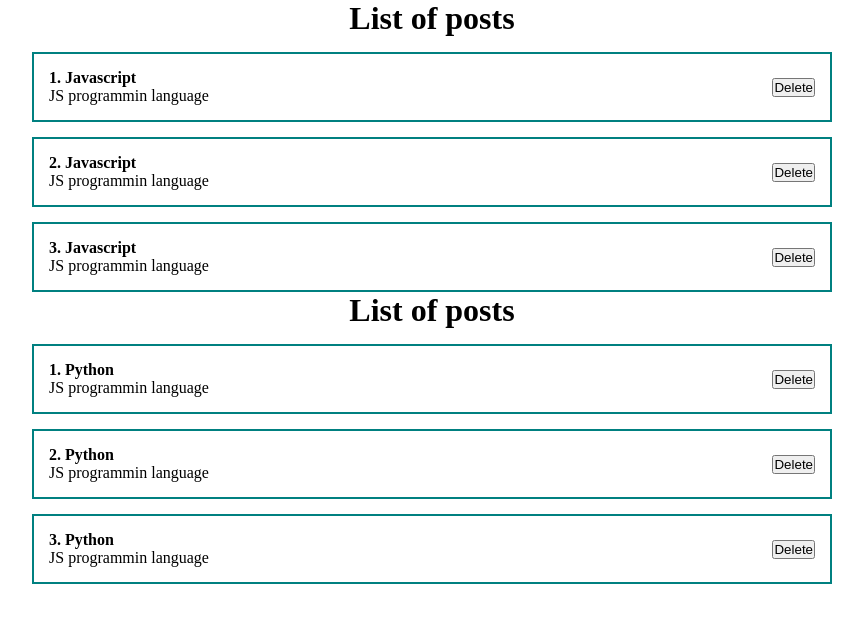
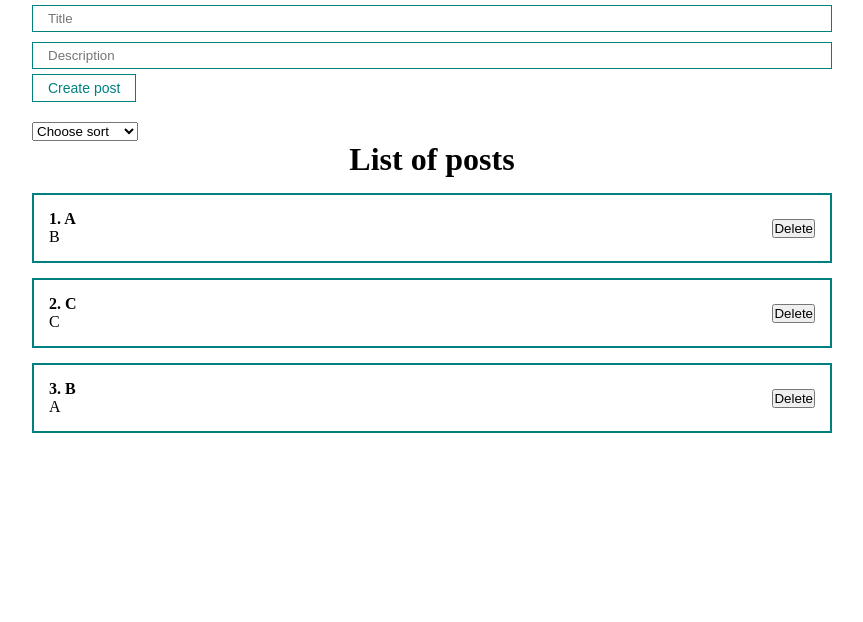
Before and after one commit to AlexanderKruk/ulbi-react-2021, a React (Create React App) app: page / in a window 1280 px wide. Shown: the top 622 px of the page, without its empty margins (208-1071 px from the left). Built offline with nearby package versions, Linux system fonts and the light colour scheme.

Commit message:
added mySelect and sorting logic

```diff
--- a/src/App.js
+++ b/src/App.js
@@ -1,24 +1,59 @@
 import { useState } from "react";
+import { PostForm } from "./components/PostForm";
 import { PostList } from "./components/PostList";
+import { MySelect } from "./components/UI/Select/MySelect";
 import "./styles/App.css";
 
 function App() {
   const [posts, setPosts] = useState([
-    { id: 1, title: "Javascript", description: "JS programmin language" },
-    { id: 2, title: "Javascript", description: "JS programmin language" },
-    { id: 3, title: "Javascript", description: "JS programmin language" },
+    { id: 1, title: "A", description: "B" },
+    { id: 2, title: "C", description: "C" },
+    { id: 3, title: "B", description: "A" },
   ]);
 
-  const [posts2, setPosts2] = useState([
-    { id: 1, title: "Python", description: "JS programmin language" },
-    { id: 2, title: "Python", description: "JS programmin language" },
-    { id: 3, title: "Python", description: "JS programmin language" },
-  ]);
+  const options = [
+    { value: "title", name: "By title" },
+    { value: "description", name: "By description" },
+  ];
+
+  const [selectedValue, setSelectedValue] = useState("");
+
+  const addPost = (e, post) => {
+    e.preventDefault();
+    setPosts([...posts, { ...post, id: Date.now() }]);
+  };
+
+  const deletePost = (id) => {
+    setPosts(posts.filter((post) => post.id !== id));
+  };
+
+  const selectOnChange = (e) => {
+    setSelectedValue(e.target.value);
+    setPosts(
+      [...posts].sort((a, b) =>
+        a[e.target.value].localeCompare(b[e.target.value])
+      )
+    );
+  };
 
   return (
     <div className="app">
-      <PostList posts={posts} title={"List of posts"} />
-      <PostList posts={posts2} title={"List of posts"} />
+      <PostForm addPost={addPost} />
+      <MySelect
+        options={options}
+        defaultValue={"Choose sort"}
+        selectedValue={selectedValue}
+        onChange={selectOnChange}
+      />
+      {posts.length < 1 ? (
+        <h1 style={{ textAlign: "center", marginTop: 100 }}>Posts not found</h1>
+      ) : (
+        <PostList
+          posts={posts}
+          title={"List of posts"}
+          deletePost={deletePost}
+        />
+      )}
     </div>
   );
 }
--- /dev/null
+++ b/src/components/UI/Select/MySelect.jsx
@@ -0,0 +1,12 @@
+export const MySelect = ({options, defaultValue, selectedValue, onChange}) => {
+
+  return (
+  <div>
+    <select value={selectedValue} style={{ marginTop: 20 }} onChange={onChange}>
+      <option disabled value="">{defaultValue}</option>
+      {options.map((option) =>
+        <option key={option.value} value={option.value}>{option.name}</option>
+        )}
+    </select>
+  </div>);
+};
```
